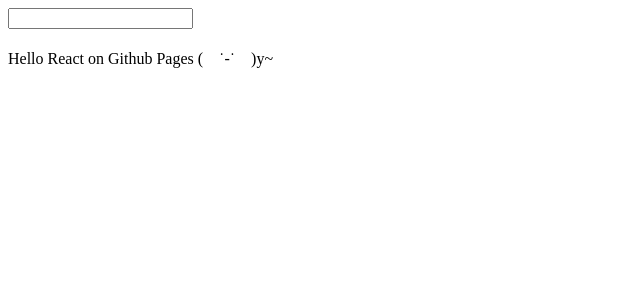
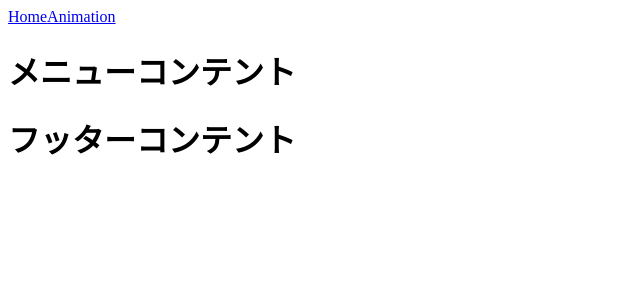
Before and after one commit to Rickey6727/react-portfolio, a React app: page /#/ in a window 1280 px wide. Shown: the top 300 px of the page, without its empty margins (0-640 px from the left). Built offline with nearby package versions, Linux system fonts and the light colour scheme.

Commit message:
ルーティングの基盤作成

```diff
--- /dev/null
+++ b/jsx/Animation.jsx
@@ -0,0 +1,12 @@
+import React from 'react'
+
+export default class Animation extends React.Component {
+
+  render() {
+    return (
+      <div>
+        <h1>アニメーションコンテント</h1>
+      </div>
+    )
+  }
+}
--- /dev/null
+++ b/jsx/App.jsx
@@ -0,0 +1,22 @@
+import React from 'react'
+import Menu from './Menu.jsx'
+import Header from './Header.jsx'
+import Footer from './Footer.jsx'
+import Animation from './Animation.jsx'
+import { HashRouter as Router, Route, Link } from 'react-router-dom'
+
+export default class App extends React.Component {
+
+  render() {
+    return (
+      <div>
+        <Header />
+        <Router>
+          <Route path='/' exact component={Menu} />
+          <Route path='/animation' exact component={Animation} />
+        </Router>
+        <Footer />
+      </div>
+    )
+  }
+}
--- /dev/null
+++ b/jsx/Footer.jsx
@@ -0,0 +1,12 @@
+import React from 'react'
+
+export default class Footer extends React.Component {
+
+  render() {
+    return (
+      <div>
+        <h1>フッターコンテント</h1>
+      </div>
+    )
+  }
+}
--- /dev/null
+++ b/jsx/Header.jsx
@@ -0,0 +1,16 @@
+import React from 'react'
+import { HashRouter as Router, Route, Link } from 'react-router-dom'
+
+export default class Header extends React.Component {
+
+  render() {
+    return (
+      <div>
+        <Router>
+          <Link to='/'>Home</Link>
+          <Link to='/animation'>Animation</Link>
+        </Router>
+      </div>
+    )
+  }
+}
--- /dev/null
+++ b/jsx/Menu.jsx
@@ -0,0 +1,12 @@
+import React from 'react'
+
+export default class Menu extends React.Component {
+
+  render() {
+    return (
+      <div>
+        <h1>メニューコンテント</h1>
+      </div>
+    )
+  }
+}
--- a/jsx/index.jsx
+++ b/jsx/index.jsx
@@ -1,24 +1,5 @@
-import React from 'react'
-import { render } from 'react-dom'
+import React from "react";
+import ReactDOM from "react-dom";
+import App from "./App.jsx";
 
-class App extends React.Component {
-  constructor(props) {
-    super(props)
-    this.state = { message: 'Hello React on Github Pages (　˙-˙　)y~' }
-  }
-
-  onChange(e) {
-     this.setState( {message: e.target.value} )
-  }
-
-  render() {
-    return (
-      <div>
-        <input type="text" onChange = { this.onChange.bind(this) } />
-        <p>{ this.state.message }</p>
-      </div>
-    )
-  }
-}
-
-render(<App/>, document.getElementById('app'))
+ReactDOM.render(<App />, document.getElementById("app"));
--- a/package.json
+++ b/package.json
@@ -22,6 +22,7 @@
     "babel-loader": "^8.0.6",
     "gh-pages": "^2.0.1",
     "html-webpack-plugin": "^3.2.0",
+    "react-router-dom": "^5.0.1",
     "webpack": "^4.37.0",
     "webpack-cli": "^3.3.6",
     "webpack-dev-server": "^3.7.2",
```
Also changed, not shown: 2 other files (tests, documents, lock files or other folders).
